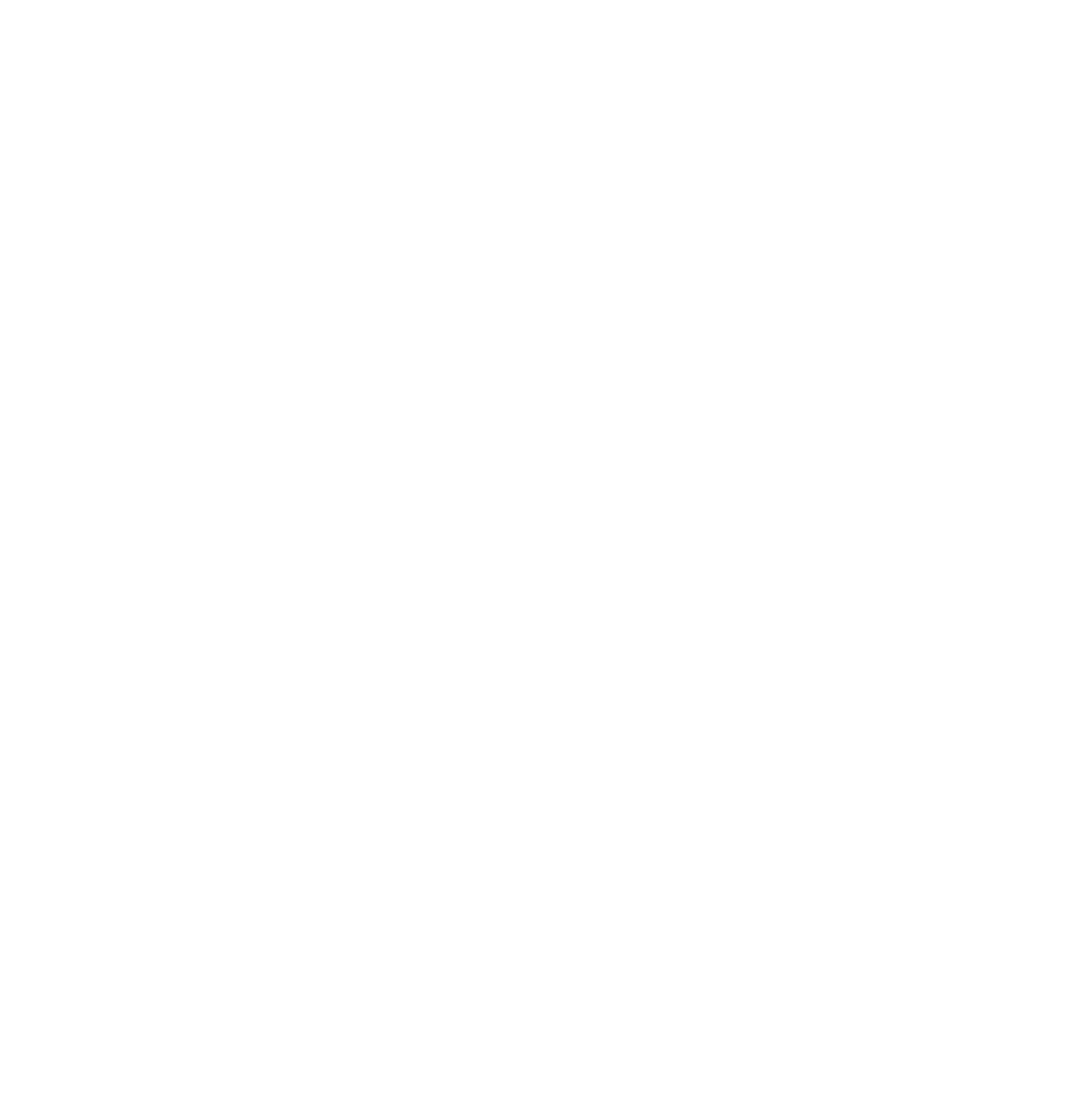
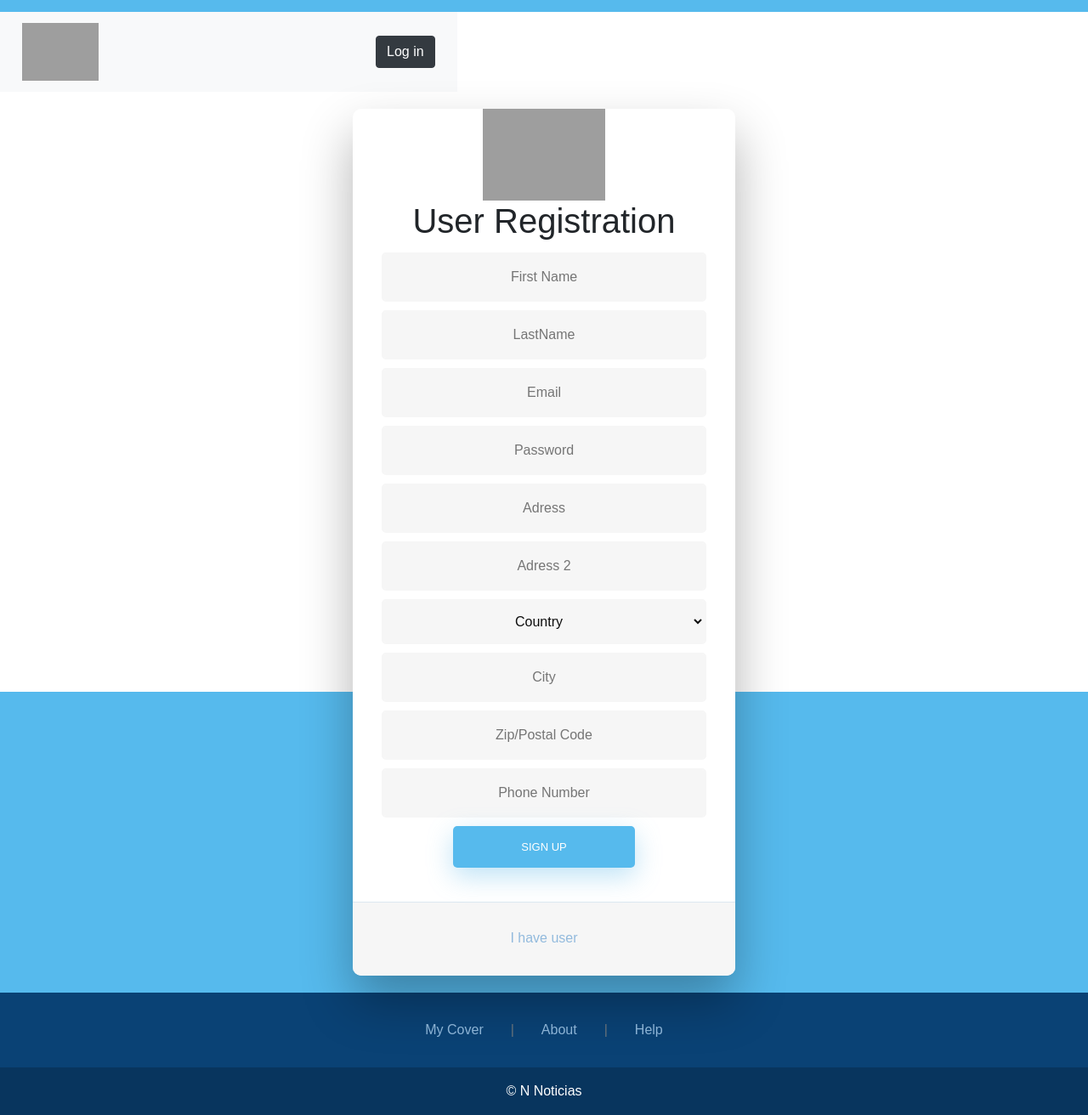
Before and after one commit to anibalcastro/Proyecto_1_ISW613, a PHP site: page /Registro/registro.php in a window 1280 px wide. Before the commit the page is empty. Shown: the whole page at 85% size. Before the commit the page ends 800 px from the top, so only its background shows below. Run offline with PHP 8.4, Linux system fonts and the light colour scheme; some libraries are stand-ins or nearby versions; grey boxes are pictures that could not be loaded.

Commit message:
footer and header

```diff
--- /dev/null
+++ b/Registro/registro.css
@@ -0,0 +1,336 @@
+/* BASIC */
+
+html {
+  background-color: #56baed;
+}
+
+body {
+  font-family: "Poppins", sans-serif;
+  height: 100vh;
+}
+
+a {
+  color: #92badd;
+  display: inline-block;
+  text-decoration: none;
+  font-weight: 400;
+}
+
+h2 {
+  text-align: center;
+  font-size: 16px;
+  font-weight: 600;
+  text-transform: uppercase;
+  display: inline-block;
+  margin: 40px 8px 10px 8px;
+  color: #cccccc;
+}
+
+
+
+/* STRUCTURE */
+
+.wrapper {
+  display: flex;
+  align-items: center;
+  flex-direction: column;
+  justify-content: center;
+  width: 100%;
+  min-height: 100%;
+  padding: 20px;
+}
+
+#formContent {
+  -webkit-border-radius: 10px 10px 10px 10px;
+  border-radius: 10px 10px 10px 10px;
+  background: #fff;
+  padding: 30px;
+  width: 90%;
+  max-width: 450px;
+  position: relative;
+  padding: 0px;
+  -webkit-box-shadow: 0 30px 60px 0 rgba(0, 0, 0, 0.3);
+  box-shadow: 0 30px 60px 0 rgba(0, 0, 0, 0.3);
+  text-align: center;
+}
+
+#formFooter {
+  background-color: #f6f6f6;
+  border-top: 1px solid #dce8f1;
+  padding: 30px;
+  text-align: center;
+  -webkit-border-radius: 0 0 10px 10px;
+  border-radius: 0 0 10px 10px;
+}
+
+
+
+/* TABS */
+
+h2.inactive {
+  color: #cccccc;
+}
+
+h2.active {
+  color: #0d0d0d;
+  border-bottom: 2px solid #5fbae9;
+}
+
+
+
+/* FORM TYPOGRAPHY*/
+
+input[type=button],
+input[type=submit],
+input[type=reset] {
+  background-color: #56baed;
+  border: none;
+  color: white;
+  padding: 15px 80px;
+  text-align: center;
+  text-decoration: none;
+  display: inline-block;
+  text-transform: uppercase;
+  font-size: 13px;
+  -webkit-box-shadow: 0 10px 30px 0 rgba(95, 186, 233, 0.4);
+  box-shadow: 0 10px 30px 0 rgba(95, 186, 233, 0.4);
+  -webkit-border-radius: 5px 5px 5px 5px;
+  border-radius: 5px 5px 5px 5px;
+  margin: 5px 20px 40px 20px;
+  -webkit-transition: all 0.3s ease-in-out;
+  -moz-transition: all 0.3s ease-in-out;
+  -ms-transition: all 0.3s ease-in-out;
+  -o-transition: all 0.3s ease-in-out;
+  transition: all 0.3s ease-in-out;
+}
+
+input[type=button]:hover,
+input[type=submit]:hover,
+input[type=reset]:hover {
+  background-color: #39ace7;
+}
+
+input[type=button]:active,
+input[type=submit]:active,
+input[type=reset]:active {
+  -moz-transform: scale(0.95);
+  -webkit-transform: scale(0.95);
+  -o-transform: scale(0.95);
+  -ms-transform: scale(0.95);
+  transform: scale(0.95);
+}
+
+input[type=text],
+input[type=password],
+select {
+  background-color: #f6f6f6;
+  border: none;
+  color: #0d0d0d;
+  padding: 15px 32px;
+  text-align: center;
+  text-decoration: none;
+  display: inline-block;
+  font-size: 16px;
+  margin: 5px;
+  width: 85%;
+  border: 2px solid #f6f6f6;
+  -webkit-transition: all 0.5s ease-in-out;
+  -moz-transition: all 0.5s ease-in-out;
+  -ms-transition: all 0.5s ease-in-out;
+  -o-transition: all 0.5s ease-in-out;
+  transition: all 0.5s ease-in-out;
+  -webkit-border-radius: 5px 5px 5px 5px;
+  border-radius: 5px 5px 5px 5px;
+}
+
+input[type=text]:focus {
+  background-color: #fff;
+  border-bottom: 2px solid #5fbae9;
+}
+
+input[type=text]:placeholder {
+  color: #cccccc;
+}
+
+input[type=password]:focus {
+  background-color: #fff;
+  border-bottom: 2px solid #5fbae9;
+}
+
+input[type=password]:placeholder {
+  color: #cccccc;
+}
+
+select:focus {
+  background-color: #fff;
+  border-bottom: 2px solid #5fbae9;
+}
+
+select::placeholder {
+  color: #cccccc;
+}
+
+
+
+/* ANIMATIONS */
+
+/* Simple CSS3 Fade-in-down Animation */
+.fadeInDown {
+  -webkit-animation-name: fadeInDown;
+  animation-name: fadeInDown;
+  -webkit-animation-duration: 1s;
+  animation-duration: 1s;
+  -webkit-animation-fill-mode: both;
+  animation-fill-mode: both;
+}
+
+@-webkit-keyframes fadeInDown {
+  0% {
+    opacity: 0;
+    -webkit-transform: translate3d(0, -100%, 0);
+    transform: translate3d(0, -100%, 0);
+  }
+
+  100% {
+    opacity: 1;
+    -webkit-transform: none;
+    transform: none;
+  }
+}
+
+@keyframes fadeInDown {
+  0% {
+    opacity: 0;
+    -webkit-transform: translate3d(0, -100%, 0);
+    transform: translate3d(0, -100%, 0);
+  }
+
+  100% {
+    opacity: 1;
+    -webkit-transform: none;
+    transform: none;
+  }
+}
+
+/* Simple CSS3 Fade-in Animation */
+@-webkit-keyframes fadeIn {
+  from {
+    opacity: 0;
+  }
+
+  to {
+    opacity: 1;
+  }
+}
+
+@-moz-keyframes fadeIn {
+  from {
+    opacity: 0;
+  }
+
+  to {
+    opacity: 1;
+  }
+}
+
+@keyframes fadeIn {
+  from {
+    opacity: 0;
+  }
+
+  to {
+    opacity: 1;
+  }
+}
+
+.fadeIn {
+  opacity: 0;
+  -webkit-animation: fadeIn ease-in 1;
+  -moz-animation: fadeIn ease-in 1;
+  animation: fadeIn ease-in 1;
+
+  -webkit-animation-fill-mode: forwards;
+  -moz-animation-fill-mode: forwards;
+  animation-fill-mode: forwards;
+
+  -webkit-animation-duration: 1s;
+  -moz-animation-duration: 1s;
+  animation-duration: 1s;
+}
+
+.fadeIn.first {
+  -webkit-animation-delay: 0.4s;
+  -moz-animation-delay: 0.4s;
+  animation-delay: 0.4s;
+}
+
+.fadeIn.second {
+  -webkit-animation-delay: 0.6s;
+  -moz-animation-delay: 0.6s;
+  animation-delay: 0.6s;
+}
+
+.fadeIn.third {
+  -webkit-animation-delay: 0.8s;
+  -moz-animation-delay: 0.8s;
+  animation-delay: 0.8s;
+}
+
+.fadeIn.fourth {
+  -webkit-animation-delay: 1s;
+  -moz-animation-delay: 1s;
+  animation-delay: 1s;
+}
+
+/* Simple CSS3 Fade-in Animation */
+.underlineHover:after {
+  display: block;
+  left: 0;
+  bottom: -10px;
+  width: 0;
+  height: 2px;
+  background-color: #56baed;
+  content: "";
+  transition: width 0.2s;
+}
+
+.underlineHover:hover {
+  color: #0d0d0d;
+}
+
+.underlineHover:hover:after {
+  width: 100%;
+}
+
+
+
+/* OTHERS */
+
+*:focus {
+  outline: none;
+}
+
+#icon {
+  width: 32%;
+}
+
+#encabezado {
+  display: flex;
+  justify-content: space-between;
+  margin-top: 14px;
+}
+
+#logo_empresa {
+  width: 22%;
+  margin-left: 10px;
+}
+
+#btn_login {
+  margin-right: 10px;
+}
+
+.submenu{
+  display: flex;
+  align-items: center;
+  justify-content: center;
+}
--- a/Registro/registro.php
+++ b/Registro/registro.php
@@ -0,0 +1,101 @@
+<!DOCTYPE html>
+<html lang="en">
+
+<head>
+  <meta charset="UTF-8">
+  <meta http-equiv="X-UA-Compatible" content="IE=edge">
+  <meta name="viewport" content="width=device-width, initial-scale=1.0">
+  <link href="//maxcdn.bootstrapcdn.com/bootstrap/4.0.0/css/bootstrap.min.css" rel="stylesheet" id="bootstrap-css">
+  <?php echo "<link rel=stylesheet href=registro.css>"; ?>
+  <script src="//maxcdn.bootstrapcdn.com/bootstrap/4.0.0/js/bootstrap.min.js"></script>
+  <script src="//cdnjs.cloudflare.com/ajax/libs/jquery/3.2.1/jquery.min.js"></script>
+  <!------ Include the above in your HEAD tag ---------->
+  <title>Registro</title>
+</head>
+
+
+<body>
+  <header id="encabezado">
+    <nav class="navbar navbar-light bg-light">
+      <a class="navbar-brand" href="#">
+      <img src="https://upload.wikimedia.org/wikipedia/commons/c/c4/Telefe_Noticias_logo_2_%282018%29.png"
+          id="logo_empresa" alt="icon" srcset="logo icon">
+      </a>
+      <button id="btn_login" class="btn btn-dark my-2 my-sm-0" type="submit">Log in</button>
+    </nav>
+  </header>
+
+  <div class="wrapper fadeInDown">
+    <div id="formContent">
+      <!-- Tabs Titles -->
+
+      <!-- Icon -->
+      <div class="fadeIn first">
+        <img
+          src="https://static.vecteezy.com/system/resources/previews/002/318/271/non_2x/user-profile-icon-free-vector.jpg"
+          id="icon" alt="User Icon" />
+        <h1>User Registration</h1>
+        <div class="linea_100"></div>
+      </div>
+
+      <!-- Login Form -->
+      <form action="registrar.php" method="POST">
+        <input type="text" id="nameUser" class="fadeIn first" name="nameU" placeholder="First Name">
+        <input type="text" id="lastUser" class="fadeIn first" name="nameU" placeholder="LastName">
+        <input type="text" id="emailUser" class="fadeIn third" name="emailU" placeholder="Email">
+        <input type="password" id="passwordUser" class="fadeIn fourth" name="passwordU" placeholder="Password">
+        <input type="text" id="adress1" class="fadeIn second" name="idU" placeholder="Adress">
+        <input type="text" id="adress2" class="fadeIn second" name="idU" placeholder="Adress 2">
+        <select name="country" id="country" class="fadeIn second">
+          <option disabled selected>Country</option>
+          <option value="Costa Rica">Costa Rica</option>
+          <option value="Estados Unidos">Estados Unidos</option>
+          <option value="Panamá">Panamá</option>
+        </select>
+        <input type="text" id="city" class="fadeIn second" name="idU" placeholder="City">
+        <input type="text" id="zip" class="fadeIn second" name="idU" placeholder="Zip/Postal Code">
+        <input type="text" id="phone" class="fadeIn second" name="idU" placeholder="Phone Number">
+
+        <input type="submit" class="fadeIn fourth" value="Sign up">
+      </form>
+
+      <!-- Remind Passowrd -->
+      <div id="formFooter">
+        <a class="underlineHover" href="#">I have user</a>
+      </div>
+  </div>
+
+</div>
+<!-- Footer -->
+<footer class="text-center text-white" style="background-color: #0a4275;">
+  <!-- Grid container -->
+  <div class="container p-4 pb-0">
+    <!-- Section: CTA -->
+  <section class="submenu">
+    <nav class="nav">
+      <a class="nav-link active" href="#">My Cover</a>
+      <a class="nav-link disabled" href="#">|</a>
+      <a class="nav-link" href="#">About</a>
+      <a class="nav-link disabled" href="#">|</a>
+      <a class="nav-link" href="#">Help</a>
+    </nav>
+  </section>
+  <!-- Section: CTA -->
+  </div>
+  <!-- Grid container -->
+
+  <!-- Copyright -->
+  <div class="text-center p-3" style="background-color: rgba(0, 0, 0, 0.2);">
+    ©
+    <a class="text-white" href="https://mdbootstrap.com/">N Noticias</a>
+  </div>
+  <!-- Copyright -->
+</footer>
+<!-- Footer -->
+</section>
+</div>
+
+</body>
+
+
+</html>
```
Also changed, not shown: index.php (+40 -0 lines).
